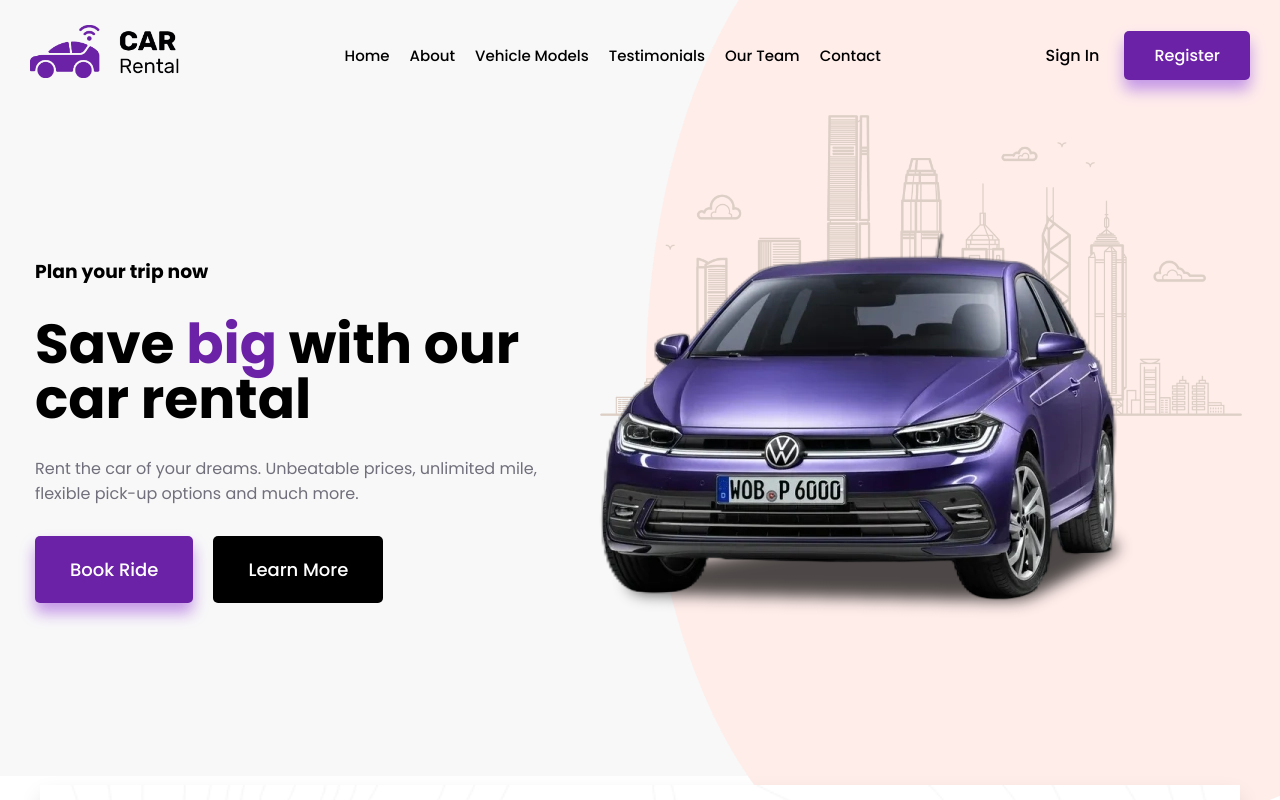
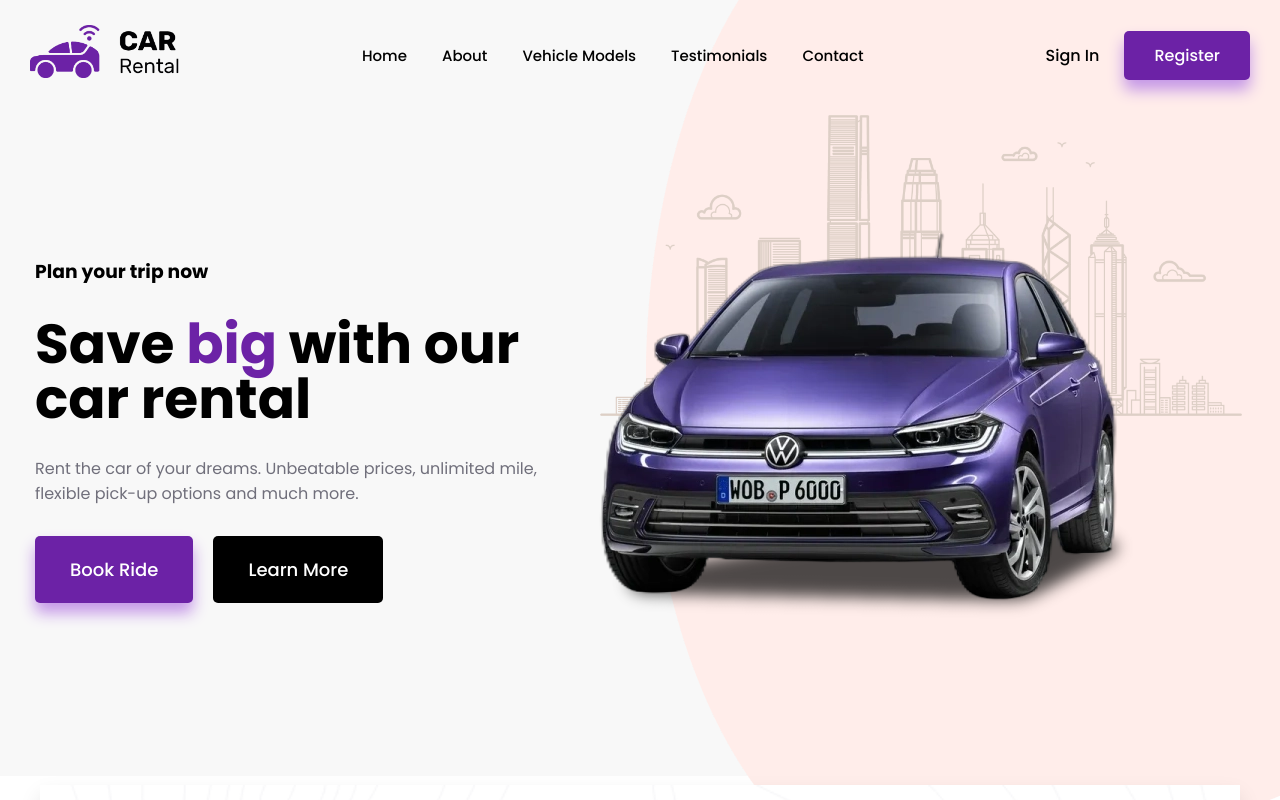
Before and after one commit to shreyash19-pixel/car-rental, a React (Create React App) app: page / in a window 1280 px wide. Shown: the top 800 px of the page. Built offline with nearby package versions, Linux system fonts and the light colour scheme.

Commit message:
completed

```diff
--- a/public/index.html
+++ b/public/index.html
@@ -2,12 +2,12 @@
 <html lang="en">
   <head>
     <meta charset="utf-8" />
-    <!-- <link rel="icon" href="%PUBLIC_URL%/favicon.ico" /> -->
+    <link rel="icon" href="%PUBLIC_URL%/favicon.ico" />
     <meta name="viewport" content="width=device-width, initial-scale=1" />
     <link rel="preconnect" href="https://fonts.googleapis.com">
     <link rel="preconnect" href="https://fonts.gstatic.com" crossorigin>
     <link href="https://fonts.googleapis.com/css2?family=Poppins:ital,wght@0,100;0,200;0,300;0,400;0,500;0,600;0,700;0,800;0,900;1,100;1,200;1,300;1,400;1,500;1,600;1,700;1,800;1,900&display=swap" rel="stylesheet">
-    <title>React App</title>
+    <title>Car Rental</title>
   </head>
   <body>
     <div id="root"></div>
--- a/src/components/Footer/index.jsx
+++ b/src/components/Footer/index.jsx
@@ -8,7 +8,7 @@ import { SearchBtn } from '../../styles/Booking';
 
 const Footer = () => {
   return (
-    <FooterContainer>
+    <FooterContainer id = "Contact">
         <FooterWrap>
             <FooterContent1>
                 <FooterContent1Heading>CAR <FooterContent1HeadingSpan>Rental</FooterContent1HeadingSpan></FooterContent1Heading>
--- a/src/components/Nav/index.jsx
+++ b/src/components/Nav/index.jsx
@@ -1,11 +1,8 @@
 import React, { useState} from 'react'
 import { AuthenticationWrap, LogoWrap, NavBar, NavBarWrap, NavLinks, NavLinksWrap, SignUpWrap,Logo, Hamburger, ResponsiveNav, Cross } from '../../styles/Nav'
-import CarRentalLogo from '../../assets/logo.png'
+import CarRentalLogo from '../../assets/Logo.png'
 import { GiHamburgerMenu } from "react-icons/gi";
 import { RxCross2 } from "react-icons/rx";
-
-
-
 
 const Nav = () => {
 
@@ -14,12 +11,15 @@ const Nav = () => {
         {title : "About", link : "#About"},
         {title : "Vehicle Models", link : "#Models"},
         {title : "Testimonials", link : "#Testimonials"},
-        {title : "Our Team", link : "#eam"},
         {title : "Contact", link : "#Contact"},
     ]
 
     const [nav, setNav] = useState(false)
     nav?document.body.style.overflow="hidden":document.body.style.overflow="auto";
+
+    const handleOverflow = () => {
+        setNav(false)
+    }
 
   return (
     <NavBarWrap>
@@ -29,7 +29,7 @@ const Nav = () => {
             </LogoWrap>
             <NavLinksWrap>
                 {navLinks.map((links) => (
-                <NavLinks href = {links.link}>{links.title}</NavLinks>
+                <NavLinks onClick={handleOverflow} href = {links.link}>{links.title}</NavLinks>
                 ))}
             </NavLinksWrap>
             <AuthenticationWrap>
@@ -45,7 +45,7 @@ const Nav = () => {
             </Hamburger>
             {nav && (<ResponsiveNav>
                 {navLinks.map((links) => (
-                    <NavLinks href = {links.link}>{links.title}</NavLinks>
+                    <NavLinks onClick={handleOverflow} href = {links.link}>{links.title}</NavLinks>
                     ))}
                 <Cross onClick={() => setNav(!nav)}>
                     <RxCross2 />
--- a/src/index.css
+++ b/src/index.css
@@ -3,6 +3,7 @@
   padding: 0;
   box-sizing: border-box;
   font-family: 'Poppins', sans-serif;
+  scroll-behavior: smooth;
 }
 
 ::-webkit-scrollbar {
--- a/src/styles/Nav/index.jsx
+++ b/src/styles/Nav/index.jsx
@@ -37,7 +37,7 @@ export const Logo = styled.img`
 export const NavLinksWrap = styled.div`
     display: flex;
     align-items: center;
-    gap: 20px;
+    gap: 35px;
 
     @media (max-width: 1000px)
     {
--- a/src/views/About/index.jsx
+++ b/src/views/About/index.jsx
@@ -16,7 +16,7 @@ const About = () => {
     ]
 
   return (
-    <AboutContainer>
+    <AboutContainer id = "About">
         <AboutWrapper>
             <AboutCarsImgWrap>
                 <AboutCarsImg src = {AboutImg} />
--- a/src/views/Models/index.jsx
+++ b/src/views/Models/index.jsx
@@ -102,7 +102,7 @@ const Models = () => {
   }
 
   return (
-    <ModelsContainer>
+    <ModelsContainer id = "Models">
         <ModelsWrap>
             <StepsHeadingWrap>
                 <StepsHeading1>Vehicle Models</StepsHeading1>
--- a/src/views/Testimonial/index.jsx
+++ b/src/views/Testimonial/index.jsx
@@ -14,7 +14,7 @@ const Testimonial = () => {
     ]
 
   return (
-    <TestimonialContainer>
+    <TestimonialContainer id = "Testimonials">
         <TestimonialWrap>
             <StepsHeadingWrap>
                 <StepsHeading1>Reviewed by People</StepsHeading1>
```
Also changed, not shown: src/assets/logo.png, 1 other file (tests, documents, lock files or other folders).
